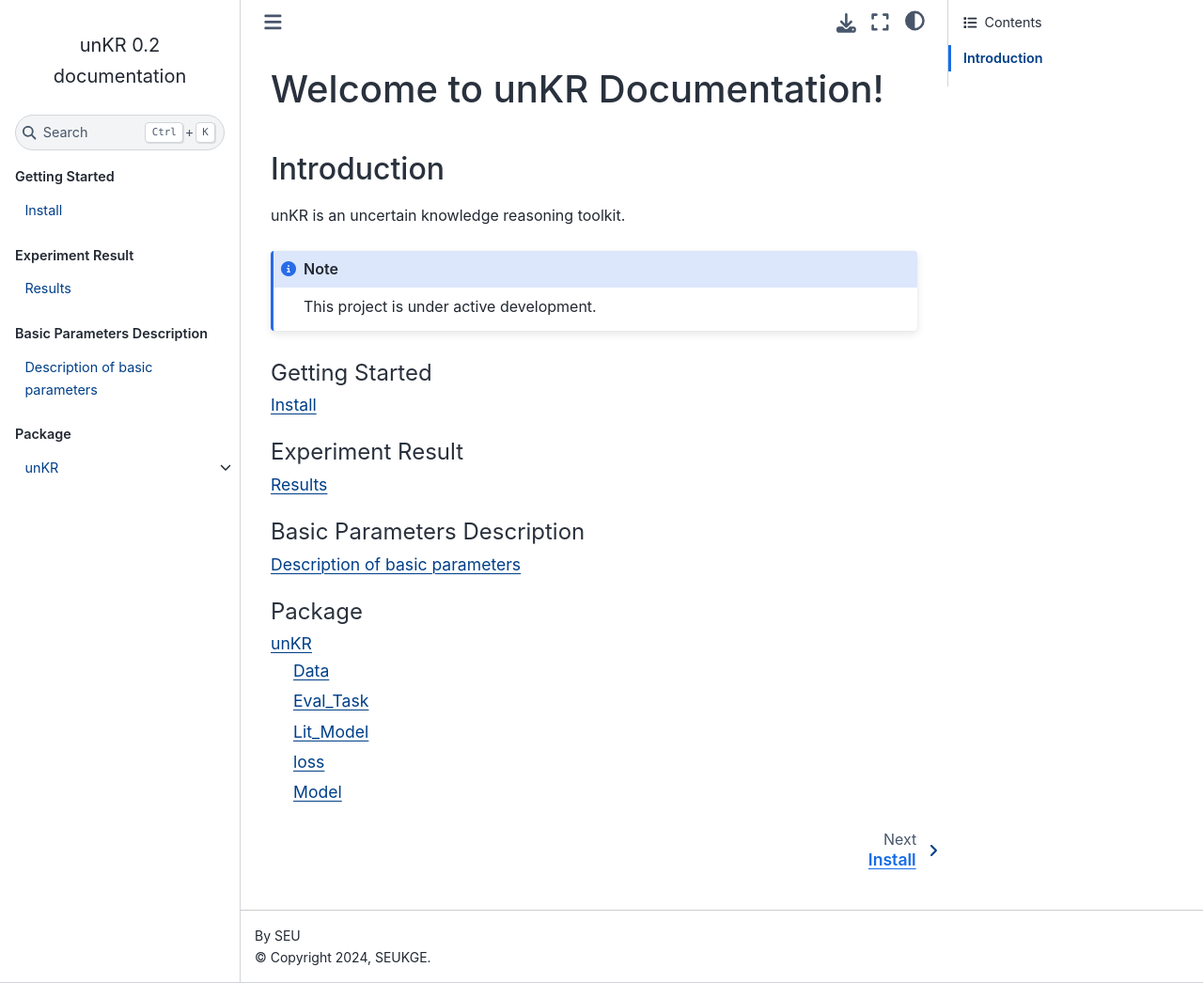
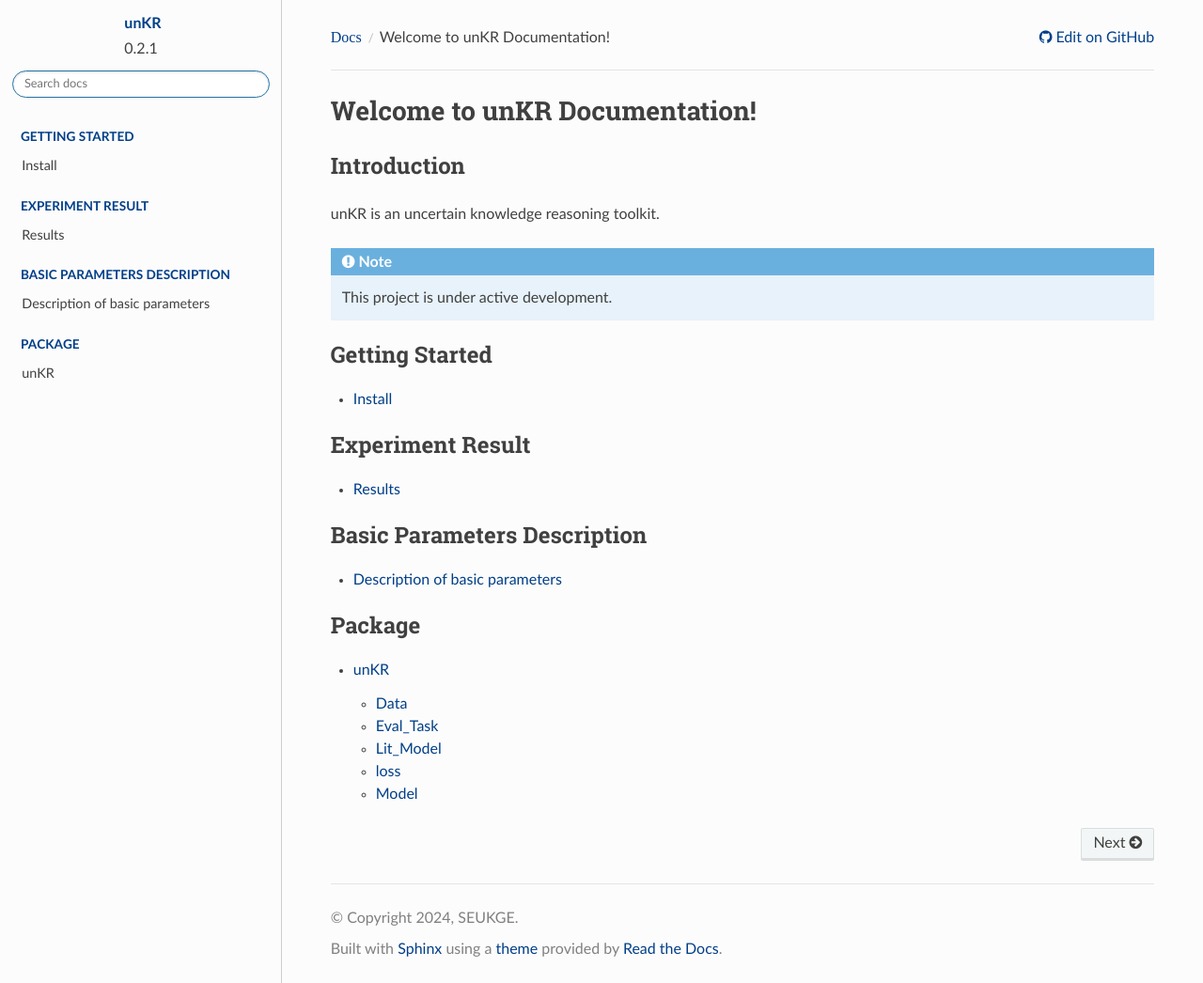
Before and after one commit to seucoin/unKR, a Sphinx documentation site: the page built from docs/source/index.rst, in a window 1280 px wide and 1046 px high. Shown: the whole window at 94% size. Built offline with Sphinx 7.4.7 and the Read the Docs theme 2.0.0, drawn with Linux system fonts in a browser that asks for light colours; pages that are not in the unit, such as notebooks, are missing from menus.

Commit message:
update subject of pages

```diff
--- a/docs/requirements.txt
+++ b/docs/requirements.txt
@@ -1,7 +1,7 @@
 sphinx==7.1.2
 sphinx-rtd-theme==1.3.0rc1
 recommonmark
-sphinx-book-theme
+sphinx-rtd-theme
 sphinx_markdown_tables
 unKR
 dgl-cu111
--- a/docs/source/conf.py
+++ b/docs/source/conf.py
@@ -6,7 +6,7 @@
 import sys
 
 sys.path.insert(0, os.path.abspath('../../'))
-import sphinx_book_theme
+import sphinx_rtd_theme
 import doctest
 import unKR
 
@@ -45,7 +45,7 @@
 
 # -- Options for HTML output
 
-html_theme = 'sphinx_book_theme'
+html_theme = 'sphinx_rtd_theme'
 html_static_path = ['_static']
 html_css_files = ['css/custom.css']
 
```
